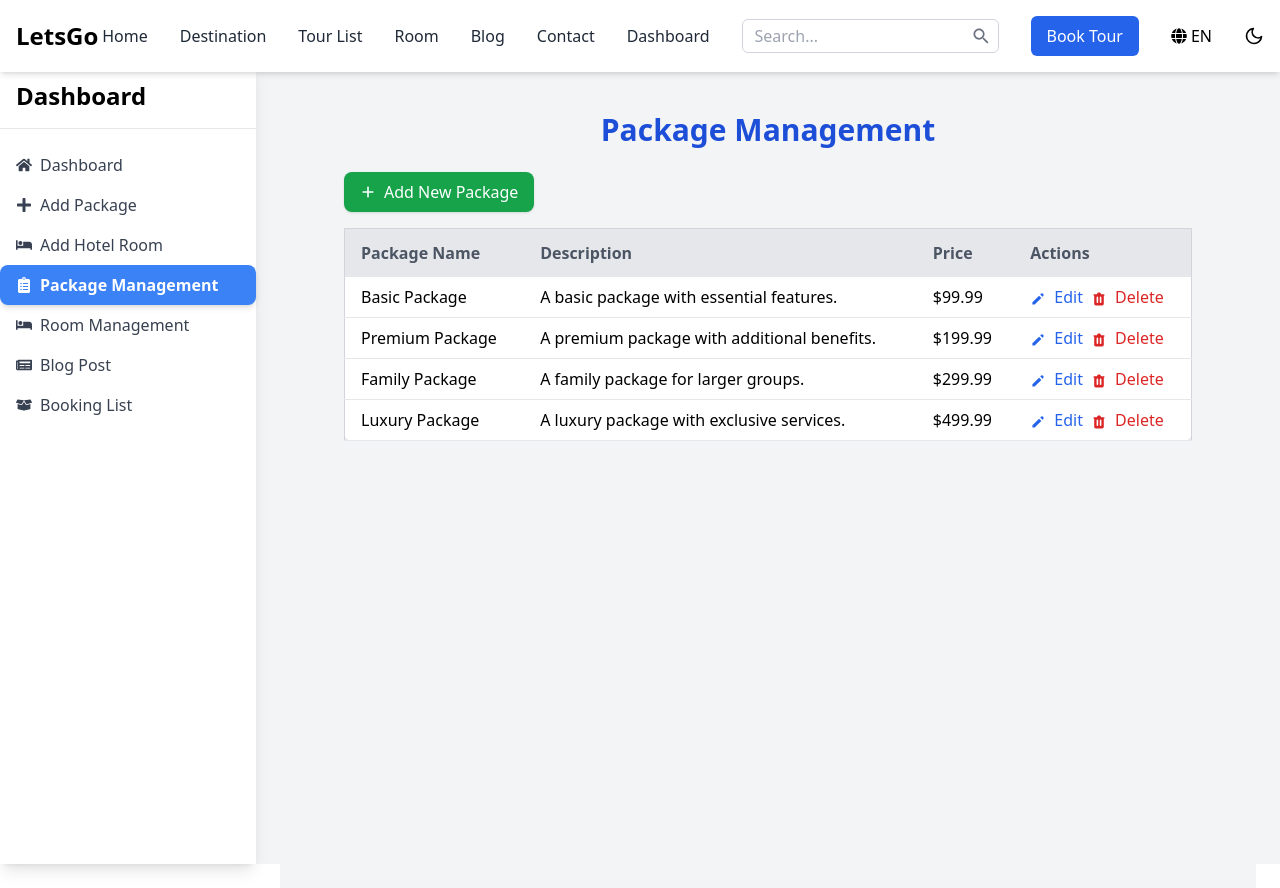
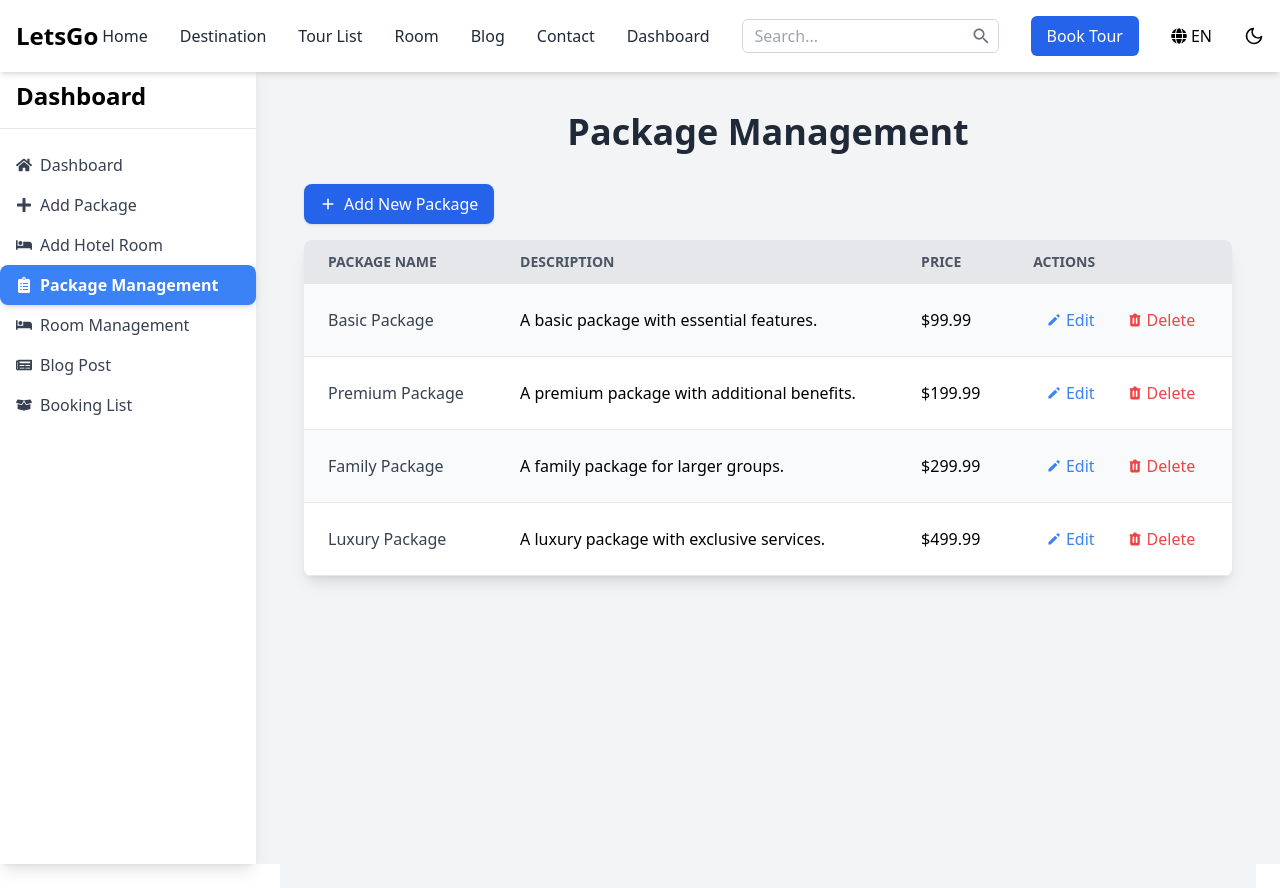
Before and after one commit to KhaledAhmed2004/letsGo, a Next.js app: page /dashboard/package-management in a window 1280 px wide. Built offline with nearby package versions, Linux system fonts and the light colour scheme.

Commit message:
desin done dashbord

```diff
--- a/src/app/(dashboard)/dashboard/package-management/page.tsx
+++ b/src/app/(dashboard)/dashboard/package-management/page.tsx
@@ -2,9 +2,10 @@
 
 import React, { useEffect, useState } from "react";
 import { HiPencil, HiTrash, HiPlus } from "react-icons/hi";
+import toast from "react-hot-toast"; // Importing react-hot-toast for notifications
 import { useRouter } from "next/navigation";
-import toast from "react-hot-toast"; // Importing react-hot-toast for notifications
 
+// Interface for Package
 interface Package {
   id: string;
   name: string;
@@ -16,9 +17,10 @@ interface Package {
 const CustomModal: React.FC<{
   isOpen: boolean;
   onClose: () => void;
+  onUpdate: () => void; // Add onUpdate prop
   title: string;
   children: React.ReactNode;
-}> = ({ isOpen, onClose, title, children }) => {
+}> = ({ isOpen, onClose, onUpdate, title, children }) => {
   if (!isOpen) return null;
 
   return (
@@ -34,8 +36,8 @@ const CustomModal: React.FC<{
             Cancel
           </button>
           <button
-            className="w-full ml-2 p-2 bg-red-600 text-white rounded-lg shadow hover:bg-red-700 transition duration-200"
-            onClick={onClose}
+            className="w-full ml-2 p-2 bg-blue-600 text-white rounded-lg shadow hover:bg-blue-700 transition duration-200"
+            onClick={onUpdate} // Use onUpdate prop here
           >
             Update
           </button>
@@ -58,6 +60,7 @@ const PackageManagementPage = () => {
   });
   const [isModalOpen, setIsModalOpen] = useState(false);
 
+  // Mock package data
   const mockPackages: Package[] = [
     {
       id: "1",
@@ -99,7 +102,7 @@ const PackageManagementPage = () => {
   const handleSubmit = async (e: React.FormEvent) => {
     e.preventDefault();
     if (formData.price < 0) {
-      toast.error("Price cannot be negative"); // Error message for negative price
+      toast.error("Price cannot be negative");
       return;
     }
 
@@ -110,10 +113,6 @@ const PackageManagementPage = () => {
         )
       );
       toast.success("Package updated successfully!");
-    } else {
-      const newPackage = { ...formData, id: Date.now().toString() }; // Generate new ID using current timestamp
-      setPackages([...packages, newPackage]);
-      toast.success("New package added successfully!");
     }
 
     setFormData({ id: "", name: "", description: "", price: 0 });
@@ -129,85 +128,94 @@ const PackageManagementPage = () => {
 
   const handleDelete = (id: string) => {
     setPackages(packages.filter((pkg) => pkg.id !== id));
-    toast.success("Package deleted successfully!"); // Success message on delete
+    toast.success("Package deleted successfully!");
   };
 
   return (
-    <div className="bg-gray-100 min-h-screen">
-      <div className="max-w-4xl mx-auto p-6">
-        <h1 className="text-3xl font-bold mb-6 text-center text-blue-700">
+    <div className="mx-auto p-6 bg-gray-100 min-h-screen">
+      <h1 className="text-4xl font-bold mb-8 text-center text-gray-800">
         Package Management
       </h1>
       <div className="mb-4 text-center">
         <button
-            className="flex items-center justify-center px-4 py-2 bg-green-600 text-white rounded-lg shadow hover:bg-green-700 transition duration-200"
-            onClick={() => router.push("/add-package")}
+          className="flex items-center justify-center px-4 py-2 bg-blue-600 text-white rounded-lg shadow hover:bg-green-700 transition duration-200"
+          onClick={() => router.push("/dashboard/add-package")}
         >
           <HiPlus className="mr-2" /> Add New Package
         </button>
       </div>
-
-        <div className="overflow-x-auto">
-          <table className="min-w-full bg-white border border-gray-300 rounded-lg shadow">
+      <table className="min-w-full bg-white shadow-lg rounded-lg overflow-hidden">
         <thead>
-              <tr className="bg-gray-200 text-gray-600">
-                <th className="py-3 px-4 text-left">Package Name</th>
-                <th className="py-3 px-4 text-left">Description</th>
-                <th className="py-3 px-4 text-left">Price</th>
-                <th className="py-3 px-4 text-left">Actions</th>
+          <tr className="bg-gray-200 text-gray-600 uppercase text-sm">
+            <th className="py-3 px-6 text-left">Package Name</th>
+            <th className="py-3 px-6 text-left">Description</th>
+            <th className="py-3 px-6 text-left">Price</th>
+            <th className="py-3 px-6 text-left">Actions</th>
           </tr>
         </thead>
         <tbody>
-              {packages.map((pkg) => (
+          {packages.map((pkg, index) => (
             <tr
               key={pkg.id}
-                  className="border-b hover:bg-gray-100 transition duration-200"
+              className={`border-b ${
+                index % 2 === 0 ? "bg-gray-50" : "bg-white"
+              } hover:bg-gray-100`}
             >
-                  <td className="py-2 px-4">{pkg.name}</td>
-                  <td className="py-2 px-4">{pkg.description}</td>
-                  <td className="py-2 px-4">${pkg.price.toFixed(2)}</td>
-                  <td className="py-2 px-4 flex space-x-2">
+              <td className="py-4 px-6">
+                <span className="text-gray-700">{pkg.name}</span>
+              </td>
+              <td className="py-4 px-6">{pkg.description}</td>
+              <td className="py-4 px-6">${pkg.price.toFixed(2)}</td>
+              <td className="py-4 px-6 flex justify-center space-x-4">
                 <button
-                      className="text-blue-600 hover:underline transition duration-200"
+                  className="text-blue-500 hover:bg-blue-100 p-2 rounded-full transition duration-200 ease-in-out flex items-center"
                   onClick={() => handleEdit(pkg)}
+                  title="Edit Package"
                 >
-                      <HiPencil className="inline mr-1" /> Edit
+                  <HiPencil className="mr-1" />
+                  <span>Edit</span>
                 </button>
                 <button
-                      className="text-red-600 hover:underline transition duration-200"
+                  className="text-red-500 hover:bg-red-100 p-2 rounded-full transition duration-200 ease-in-out flex items-center"
                   onClick={() => handleDelete(pkg.id)}
+                  title="Delete Package"
                 >
-                      <HiTrash className="inline mr-1" /> Delete
+                  <HiTrash className="mr-1" />
+                  <span>Delete</span>
                 </button>
               </td>
             </tr>
           ))}
         </tbody>
       </table>
-        </div>
 
+      {/* Modal for Editing Package */}
       <CustomModal
         isOpen={isModalOpen}
         onClose={() => setIsModalOpen(false)}
+        onUpdate={handleSubmit} // Pass handleSubmit as onUpdate
         title="Edit Package"
       >
-          <form onSubmit={handleSubmit}>
+        <form
+          onSubmit={(e) => {
+            e.preventDefault();
+            handleSubmit(e);
+          }}
+        >
           <input
             type="text"
             name="name"
             placeholder="Package Name"
             value={formData.name}
             onChange={handleInputChange}
-              className="block w-full p-2 mb-4 border border-gray-300 rounded focus:outline-none focus:ring-2 focus:ring-blue-600"
-              required
+            className="block w-full p-2 mb-4 border rounded"
           />
           <textarea
             name="description"
             placeholder="Description"
             value={formData.description}
             onChange={handleInputChange}
-              className="block w-full p-2 mb-4 border border-gray-300 rounded focus:outline-none focus:ring-2 focus:ring-blue-600"
-              required
+            className="block w-full p-2 mb-4 border rounded"
           />
           <input
             type="number"
@@ -215,18 +223,10 @@ const PackageManagementPage = () => {
             placeholder="Price"
             value={formData.price}
             onChange={handleInputChange}
-              className="block w-full p-2 mb-4 border border-gray-300 rounded focus:outline-none focus:ring-2 focus:ring-blue-600"
-              required
+            className="block w-full p-2 mb-4 border rounded"
           />
-            <button
-              type="submit"
-              className="w-full p-2 bg-blue-600 text-white rounded-lg hover:bg-blue-700 transition duration-200"
-            >
-              Update Package
-            </button>
         </form>
       </CustomModal>
-      </div>
     </div>
   );
 };
--- a/src/app/(dashboard)/dashboard/room-management/page.tsx
+++ b/src/app/(dashboard)/dashboard/room-management/page.tsx
@@ -1,7 +1,7 @@
 "use client";
 import React, { useEffect, useState } from "react";
 import { HiPencil, HiTrash } from "react-icons/hi";
-import { FaBed, FaCheckCircle, FaTimesCircle } from "react-icons/fa"; // Importing additional icons
+import { FaBed, FaCheckCircle, FaTimesCircle } from "react-icons/fa";
 
 // Sample room data
 const roomData = [
@@ -88,13 +88,19 @@ const RoomManagementPage = () => {
               </td>
               <td className="py-4 px-6">{room.description}</td>
               <td className="py-4 px-6 flex justify-center">
-                <button className="text-blue-500 hover:underline mr-2 flex items-center">
+                <button
+                  className="text-blue-500 hover:bg-blue-100 p-2 rounded-full transition duration-200 ease-in-out mr-2 flex items-center"
+                  title="Edit Room"
+                >
                   <HiPencil className="mr-1" />
-                  Edit
+                  <span>Edit</span>
                 </button>
-                <button className="text-red-500 hover:underline flex items-center">
+                <button
+                  className="text-red-500 hover:bg-red-100 p-2 rounded-full transition duration-200 ease-in-out flex items-center"
+                  title="Delete Room"
+                >
                   <HiTrash className="mr-1" />
-                  Delete
+                  <span>Delete</span>
                 </button>
               </td>
             </tr>
```
Lines whose indentation alone changed are shown as unchanged.
